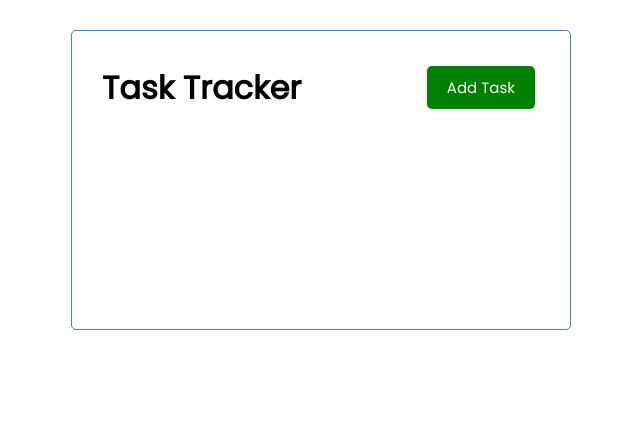
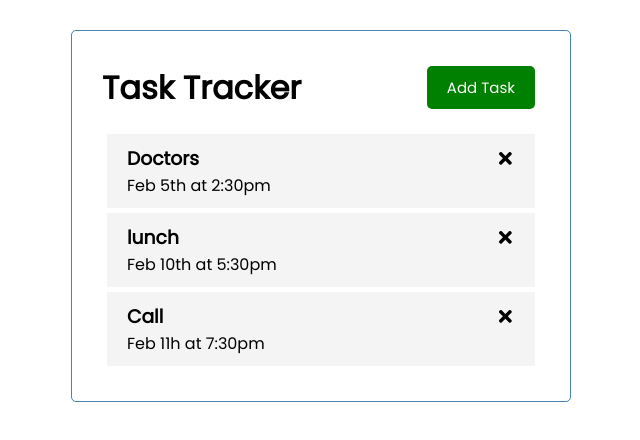
Before and after one commit to Arhum2/React-JS-Practice-Project, a React (Create React App) app in the folder task-tracker/: page / in a window 1280 px wide. Shown: the top 440 px of the page, without its empty margins (319-959 px from the left). Built offline with nearby package versions, Linux system fonts and the light colour scheme.

Commit message:
Task cell

```diff
--- a/task-tracker/src/App.js
+++ b/task-tracker/src/App.js
@@ -1,9 +1,41 @@
 import Header from "./components/Header";
+import { useState } from "react"
+import Tasks from "./components/Tasks";
 
 function App() {
+  const [tasks, setTasks] = useState([
+    {
+        id: 1,
+        text: 'Doctors',
+        day: 'Feb 5th at 2:30pm',
+        reminder: true,
+
+    },
+    {
+        id: 2,
+        text: 'lunch',
+        day: 'Feb 10th at 5:30pm',
+        reminder: true,
+
+    },
+    {
+        id: 3,
+        text: 'Call',
+        day: 'Feb 11h at 7:30pm',
+        reminder: false,
+
+    },
+])
+
+  //Delete Task
+  const deleteTask = (id) => {
+    console.log('del', id);
+  }
+
   return (
     <div className="container">
       <Header/>
+      <Tasks tasks={tasks} onDelete={deleteTask}/>
     </div>
   );
 }
--- /dev/null
+++ b/task-tracker/src/components/Task.js
@@ -0,0 +1,14 @@
+import { FaTimes } from 'react-icons/fa'
+
+const Task = ({ task, onDelete }) => {
+  return (
+    <div className="task">
+        <h3>{task.text}
+        <FaTimes onClick={onDelete}/>
+        </h3>
+        <p>{task.day}</p>
+    </div>
+  )
+}
+
+export default Task
--- /dev/null
+++ b/task-tracker/src/components/Tasks.js
@@ -0,0 +1,13 @@
+import Task from "./Task"
+
+const Tasks = ({ tasks, onDelete }) => {
+  return (
+    <>
+        {tasks.map((task) => (
+        <Task key={task.id} task={task} onDelete={() => onDelete(task.id)}/>
+        ))}
+    </>
+  )
+}
+
+export default Tasks
```
